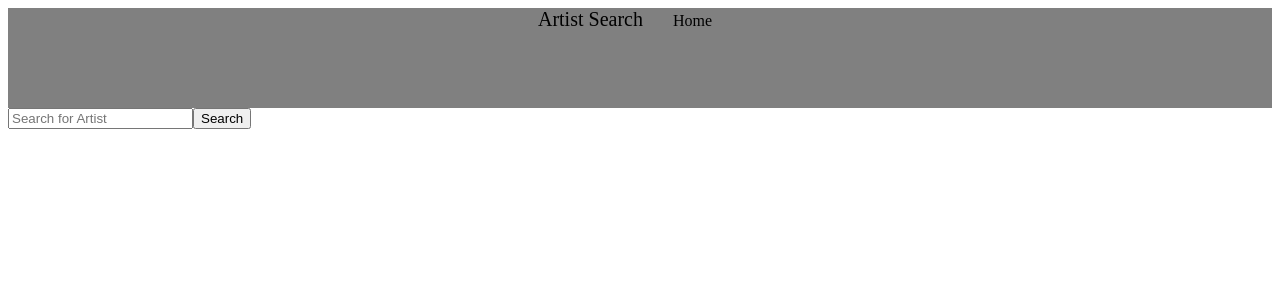
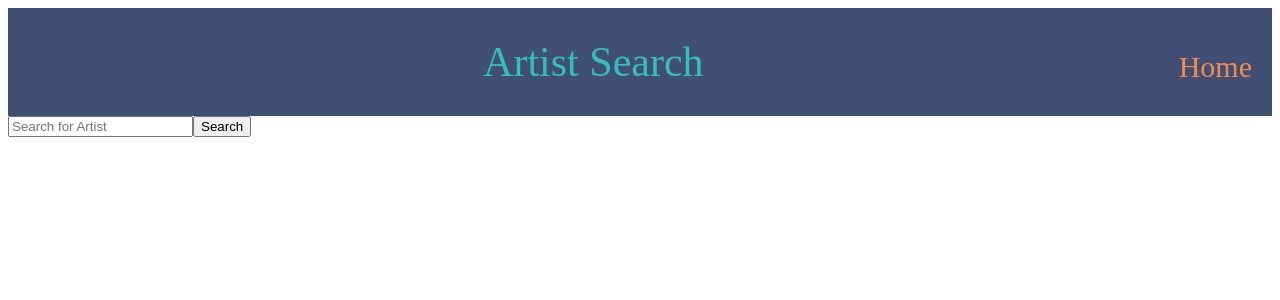
Before and after one commit to Career-Music/artist-search, a React app: page / in a window 1280 px wide. Shown: the top 300 px of the page. Built offline with nearby package versions, Linux system fonts and the light colour scheme.

Commit message:
header fixes and proptypes

```diff
--- a/src/components/AlbumsPage/AlbumItem.js
+++ b/src/components/AlbumsPage/AlbumItem.js
@@ -1,14 +1,12 @@
 import React from 'react';
 import { Link } from 'react-router-dom';
 import placeholder from '../../assets/placeholder.jpg';
-
+import styles from './Albums.css';
+import PropTypes from 'prop-types';
 const AlbumItem = ({ artistName, album }) => {
-  console.log(album);
 
   return (
-    <>
-
-      <div className="AlbumItem">
+    <div className={ styles.AlbumItem }>
       <Link to={ `/artist/${artistName}/album/${album.id}` }>
         { album.hasArt ?
           <img src={ `http://coverartarchive.org/release/${album.id}/front` } /> :
@@ -17,8 +15,12 @@ const AlbumItem = ({ artistName, album }) => {
         <p className="date">{ album.date }</p>
       </Link>
     </div>
-    </>
   );
 };
 
+AlbumItem.propTypes = {
+  artistName: PropTypes.string.isRequired,
+  album: PropTypes.array
+};
+
 export default AlbumItem;
--- a/src/components/Header/Header.css
+++ b/src/components/Header/Header.css
@@ -1,23 +1,22 @@
 header {
   text-align: center;
-  background-color: grey;
-  height: 100px;
+  background-color: #414F74;
   width: 100%;
+  display: flex;
+  justify-content: space-around;
 
-  span {
-    font-size: 40px;
-    text-align: Center;
+  .title {
+    font-size: 42px;
+    margin: 30px auto;
+    color: #34BFBF
   }
 
-
-
-  .title {
-    font-size: 20px !important;
-    text-align: Center !important;
+.link {
+  font-size: 30px;
+    padding: 42px 20px 0 0;
+    color: #F28B50;
+    &:hover{
+      color: #F2BE5C;
+    }
   }
 }
-
-.link {
-    padding: 30px;
-    color: green;
-  }
--- a/src/components/Header/Header.js
+++ b/src/components/Header/Header.js
@@ -1,14 +1,19 @@
 import React from 'react';
 import { Link } from 'react-router-dom';
 import styles from '../Header/Header.css';
+import PropTypes from 'prop-types';
 
 export default function Header({ title }) {
   return (
     <header>
-      <span className={styles.title}>{title}</span>
-      <Link className={styles.link} to={'/'}>
+      <div className={ styles.title }>{ title }</div>
+      <Link className={ styles.link } to={ '/' }>
         Home
       </Link>
     </header>
   );
 }
+
+Header.propTypes = {
+  title: PropTypes.string.isRequired
+};
```
Also changed, not shown: 1 other file (tests, documents, lock files or other folders). Lines whose indentation alone changed are shown as unchanged.
